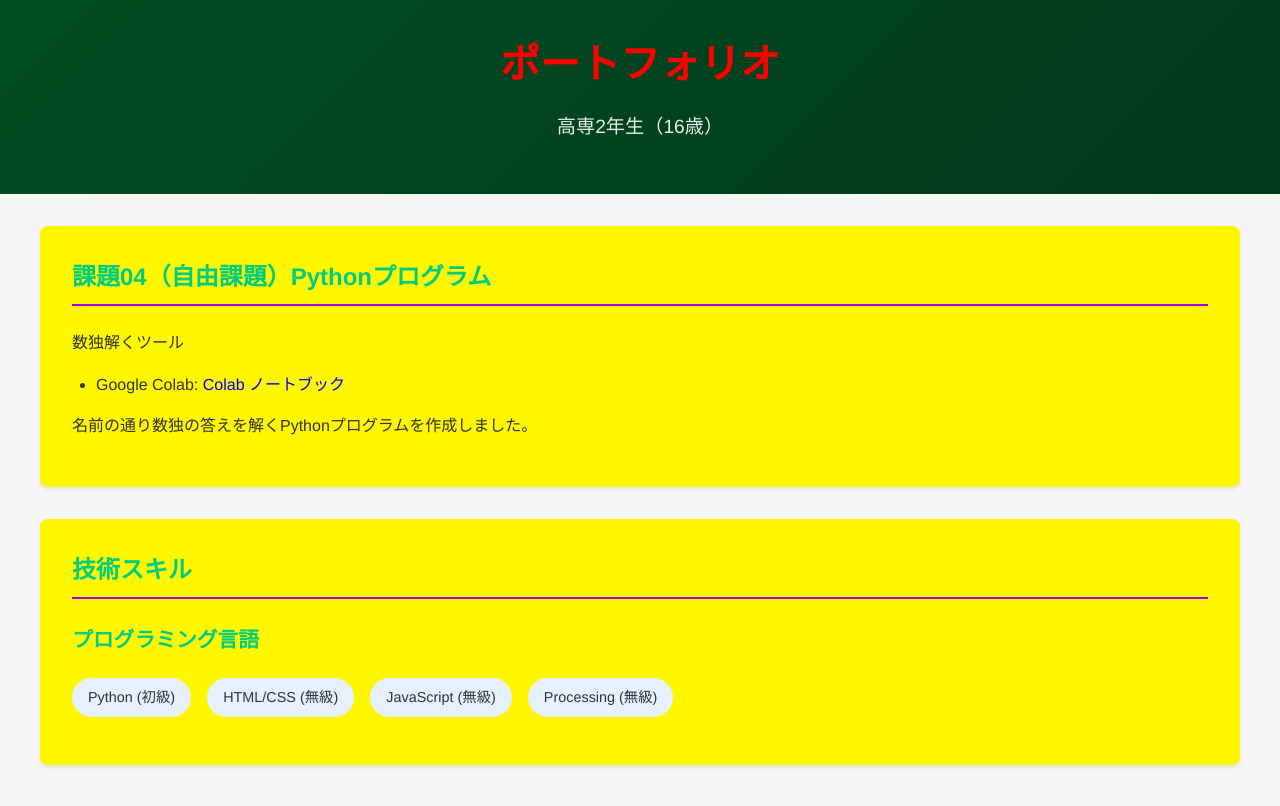
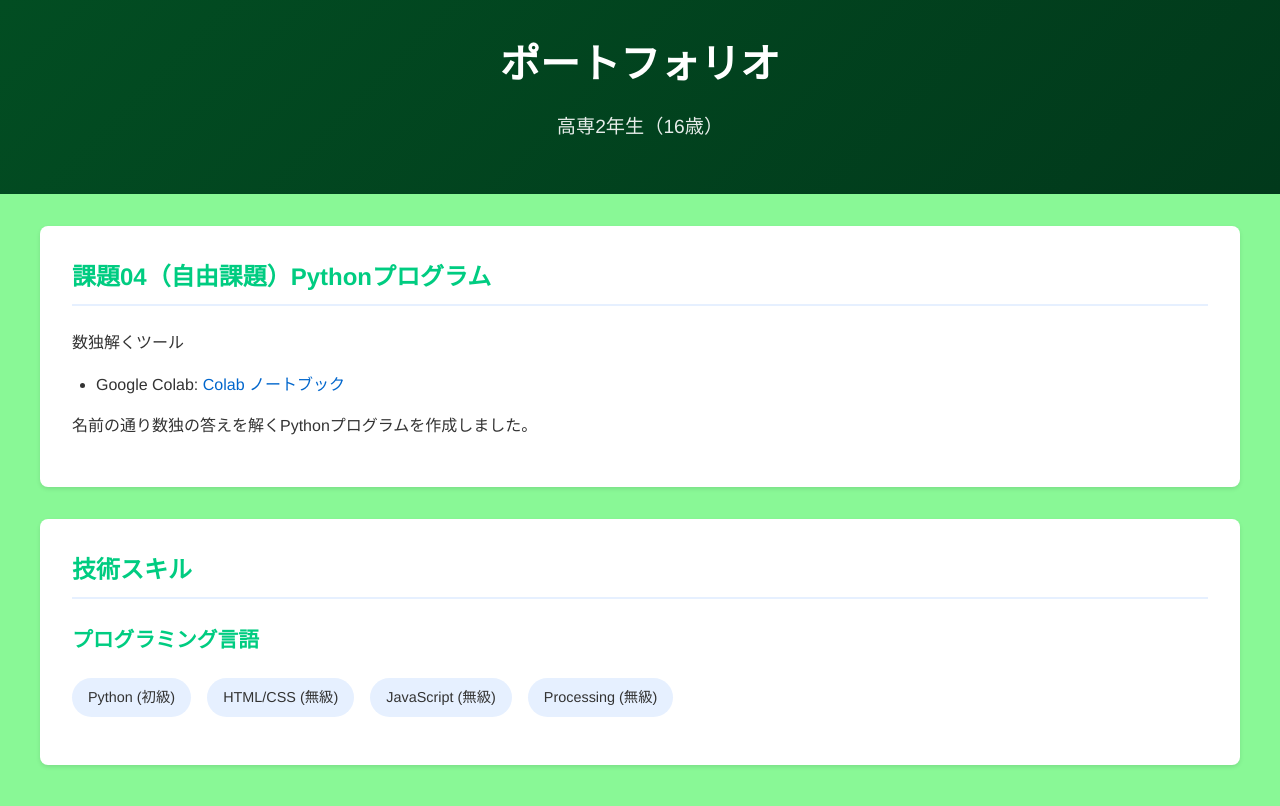
Before and after one commit to shuunnichi/my-portfolio, a plain HTML site: page index.html in a window 1280 px wide. Drawn offline with Linux system fonts and the light colour scheme.

Commit message:
あああ

```diff
--- a/index.css
+++ b/index.css
@@ -5,7 +5,7 @@ body {
     margin: 0;
     padding: 0;
     color: #333;
-    background-color: #f5f5f5;
+    background-color: #89f896;
 }
 
 /* ヘッダー部分 */
@@ -19,7 +19,7 @@ header {
 header h1 {
     margin: 0;
     font-size: 2.5rem;
-    color: rgb(255, 0, 0);
+    color: white;
 }
 
 header p {
@@ -28,7 +28,7 @@ header p {
     opacity: 0.9;
 }
 
-/* メインコンテンツ☆ */
+/* メインコンテンツ */
 .container {
     max-width: 1200px;
     margin: 0 auto;
@@ -37,11 +37,11 @@ header p {
 
 /* セクション共通 */
 section {
-    background: rgb(255, 247, 0);
+    background: white;
     border-radius: 8px;
     padding: 2rem;
     margin-bottom: 2rem;
-    box-shadow: 0 2px 4px rgba(82, 91, 0, 0.1);
+    box-shadow: 0 2px 4px rgba(0,0,0,0.1);
 }
 
 /* 見出し */
@@ -51,7 +51,7 @@ h1, h2, h3 {
 }
 
 h2 {
-    border-bottom: 2px solid #a300ef;
+    border-bottom: 2px solid #e6f0ff;
     padding-bottom: 0.5rem;
     margin-bottom: 1.5rem;
 }
@@ -63,7 +63,7 @@ h3 {
 
 /* リンク */
 a {
-    color: linear-gradient(135deg, #024d22, #01391b);;
+    color: #0066cc;
     text-decoration: none;
     transition: color 0.3s;
 }
```
